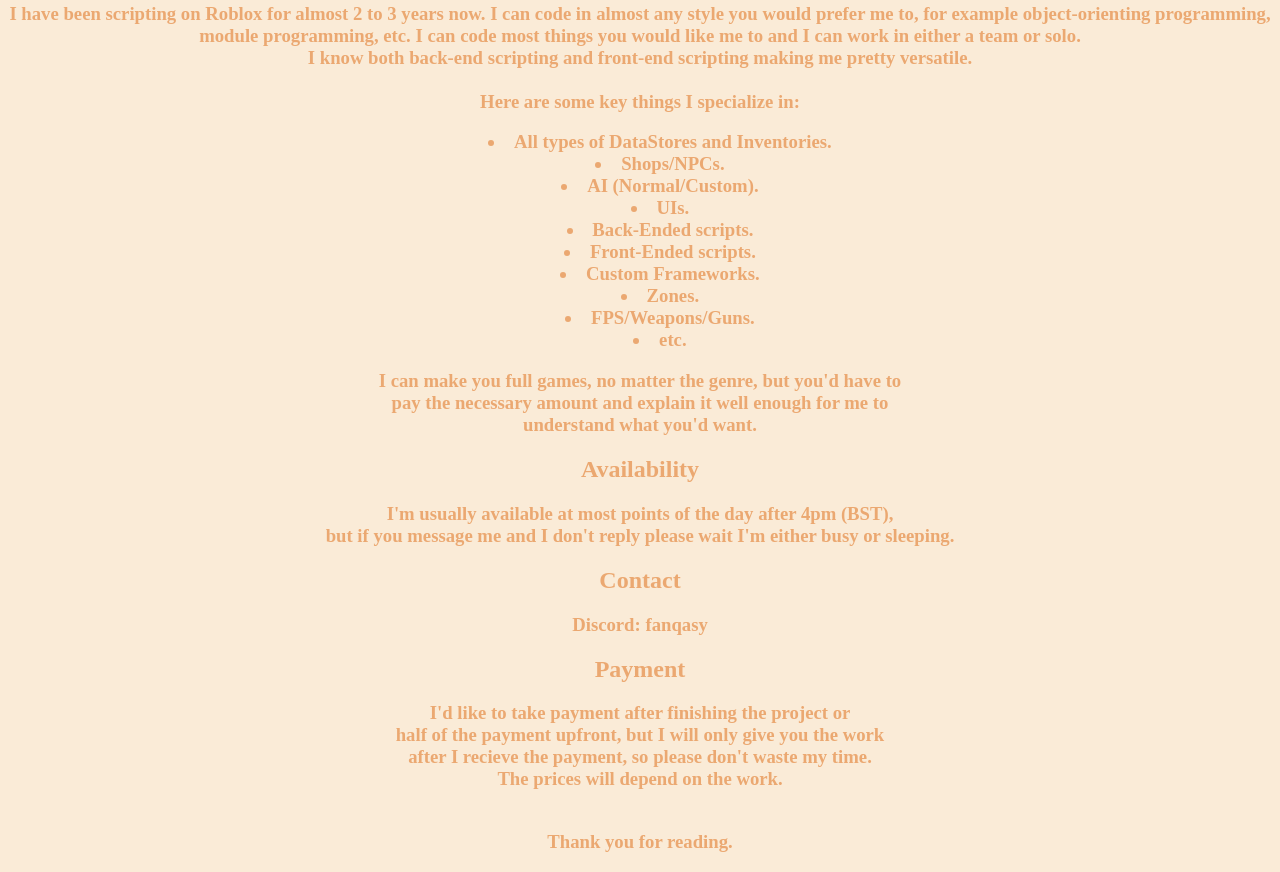
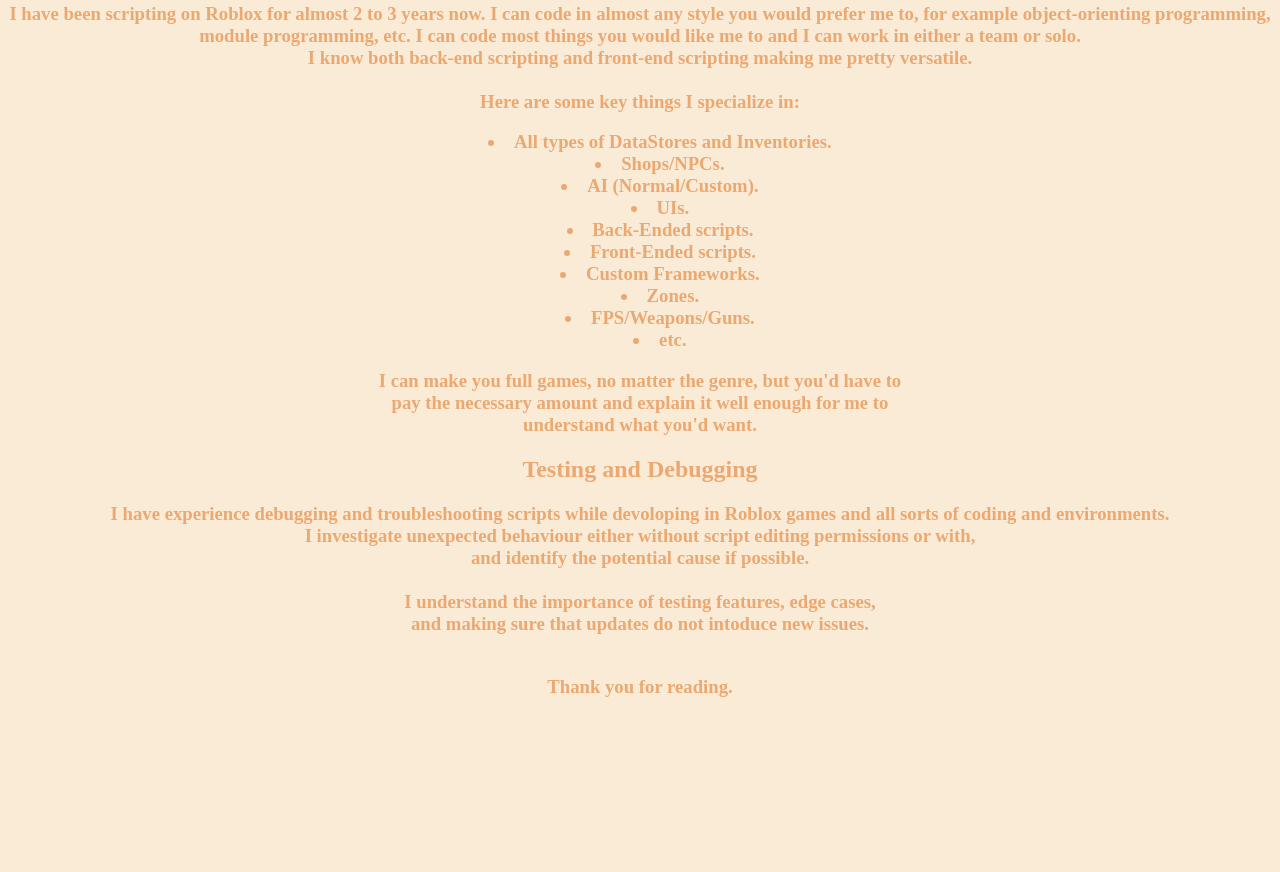
Before and after one commit to fanqasy/fanqasy.github.io, a plain HTML site: page index.html in a window 1280 px wide. Shown: the part 291-1163 px from the top of the page. After the commit the page ends 1007 px from the top, so only its background shows below. Drawn offline with Linux system fonts and the light colour scheme; a web font is replaced by a local one.

Commit message:
Update index.html

```diff
--- a/index.html
+++ b/index.html
@@ -39,18 +39,24 @@
         <br> pay the necessary amount and explain it well enough for me to
         <br> understand what you'd want.
 </h3>
-    <h2 style="--t: 4">Availability</h2>
+    <h2 style="--t: 4">Testing and Debugging</h2>
+    <h3 style="--t: 5">I have experience debugging and troubleshooting scripts while devoloping in Roblox games and all sorts of coding and environments.
+        <br> I investigate unexpected behaviour either without script editing permissions or with,
+        <br> and identify the potential cause if possible.
+        <br>
+        <br> I understand the importance of testing features, edge cases,
+        <br> and making sure that updates do not intoduce new issues.
+    </h3>
+    <!-- <h2 style="--t: 4">Availability</h2>
     <h3 style="--t: 5">I'm usually available at most points of the day after 4pm (BST),
         <br> but if you message me and I don't reply please wait I'm either busy or sleeping.
-    </h3>
-    <h2 style="--t: 6">Contact</h2>
-    <h3 style="--t: 7">Discord: fanqasy</h3>
-    <h2 style="--t: 8">Payment</h2>
+    </h3> -->
+    <!-- <h2 style="--t: 8">Payment</h2>
     <h3 style="--t: 9">I'd like to take payment after finishing the project or
         <br> half of the payment upfront, but I will only give you the work
         <br> after I recieve the payment, so please don't waste my time.
         <br> The prices will depend on the work.
-    </h3>
+    </h3> -->
     <h3 style="--t: 10"><br>Thank you for reading.</h3>
 </body>
 </html>
```
